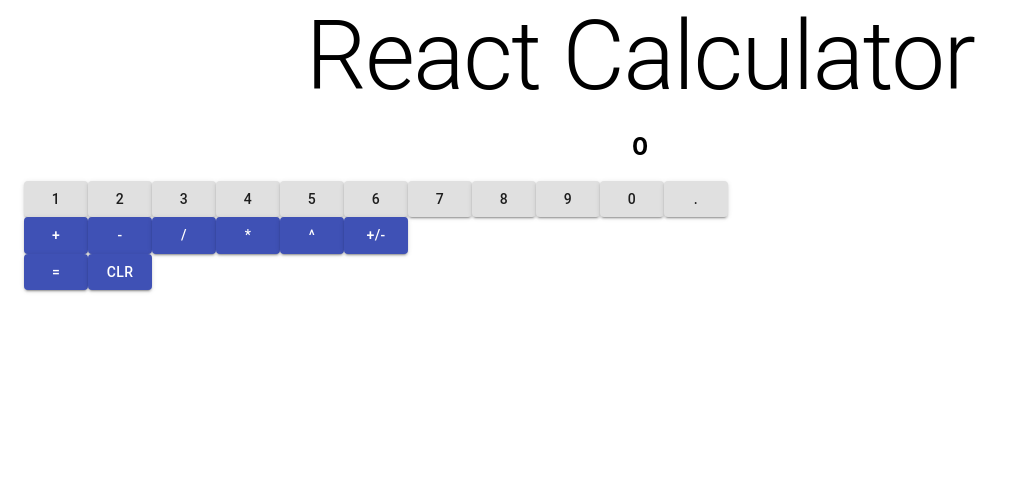
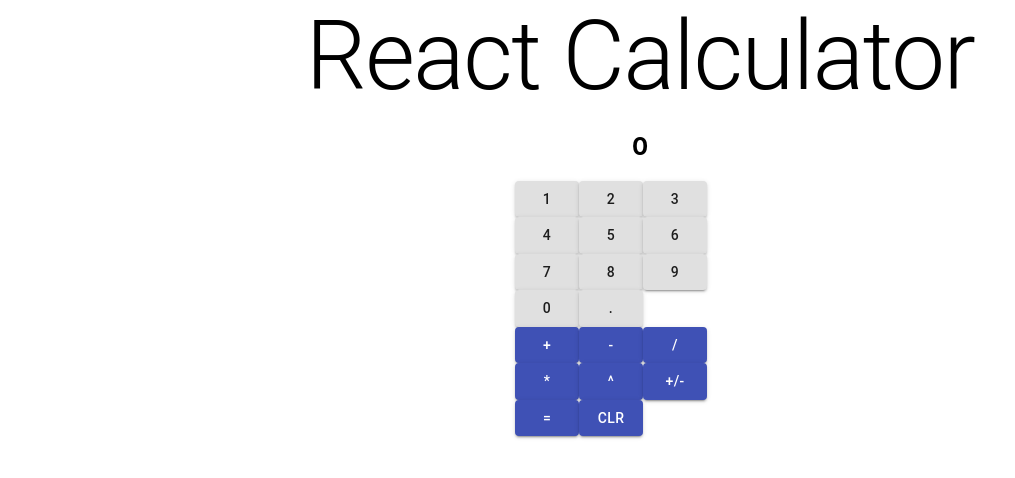
Before and after one commit to benzend/react-typescript-calculator, a React (Create React App) app: page / in a window 1280 px wide. Shown: the top 478 px of the page, without its empty margins (0-1015 px from the left). Built offline with nearby package versions, Linux system fonts and the light colour scheme.

Commit message:
added layouts for calculator and buttons instead of direct styling

```diff
--- a/src/calculator/Calculator.tsx
+++ b/src/calculator/Calculator.tsx
@@ -7,19 +7,10 @@ import { Box, Typography, makeStyles } from "@material-ui/core";
 // Components
 import { Display } from "./components/Display";
 import { Buttons } from "./components/Buttons";
+import { CalculatorLayout } from "./layout/CalculatorLayout";
 
 // Utility
 import { handleOps } from "../utils/utils";
-
-// Styles
-const useStyles = makeStyles({
-  root: {
-    display: "flex",
-    justifyContent: "center",
-    alignItems: "center",
-    flexDirection: "column",
-  },
-});
 
 export const Calculator = () => {
   // State
@@ -53,11 +44,8 @@ export const Calculator = () => {
     return total;
   }
 
-  // Styles
-  const { root } = useStyles();
-
   return (
-    <Box className={root}>
+    <CalculatorLayout>
       <Typography variant="h1">React Calculator</Typography>
       <Box>
         <Display
@@ -77,6 +65,6 @@ export const Calculator = () => {
         currentNum2={currentNum2}
         totalOfTwoStrings={totalOfTwoStrings}
       />
-    </Box>
+    </CalculatorLayout>
   );
 };
--- a/src/calculator/components/Buttons.tsx
+++ b/src/calculator/components/Buttons.tsx
@@ -1,5 +1,5 @@
 // External Packages
-import { Box, Container } from "@material-ui/core";
+import { Box } from "@material-ui/core";
 
 // Components
 import {
@@ -10,6 +10,7 @@ import {
   Operator,
   Number,
 } from "./buttons/components";
+import { ButtonsLayout } from "./buttons/layout/ButtonsLayout";
 
 interface Props {
   currentNum1: string;
@@ -77,7 +78,7 @@ export const Buttons = ({
   };
 
   return (
-    <Container>
+    <ButtonsLayout>
       <Box>
         {nums.map((num: string) => (
           <Number
@@ -102,6 +103,6 @@ export const Buttons = ({
         <Equals equalsHandler={equalsHandler} />
         <Clear reset={reset} />
       </Box>
-    </Container>
+    </ButtonsLayout>
   );
 };
--- /dev/null
+++ b/src/calculator/components/buttons/layout/ButtonsLayout.tsx
@@ -0,0 +1,13 @@
+import { Box } from "@material-ui/core";
+
+interface Props {
+  children: any;
+}
+
+export const ButtonsLayout = ({ children }: Props) => {
+  return (
+    <Box maxWidth="250px" display="flex" flexDirection="column">
+      {children}
+    </Box>
+  );
+};
--- /dev/null
+++ b/src/calculator/layout/CalculatorLayout.tsx
@@ -0,0 +1,20 @@
+import { Box, makeStyles } from "@material-ui/core";
+
+export interface ChildrenOnlyProps {
+  children: any;
+}
+
+// Styles
+const useStyles = makeStyles({
+  root: {
+    display: "flex",
+    justifyContent: "center",
+    alignItems: "center",
+    flexDirection: "column",
+  },
+});
+
+export const CalculatorLayout = ({ children }: ChildrenOnlyProps) => {
+  const { root } = useStyles();
+  return <Box className={root}>{children}</Box>;
+};
```
Also changed, not shown: 1 other file (tests, documents, lock files or other folders).
